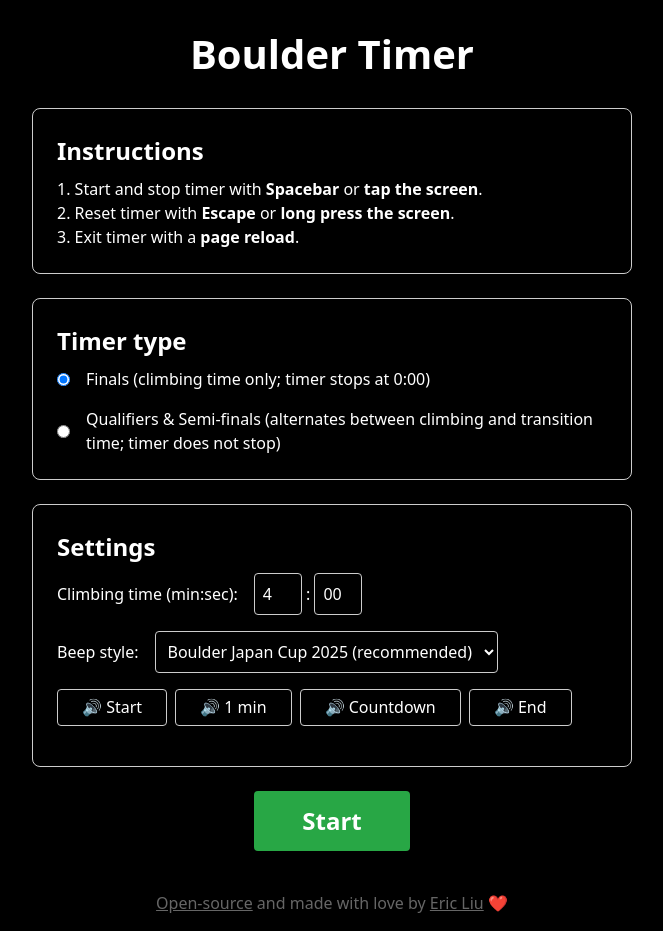
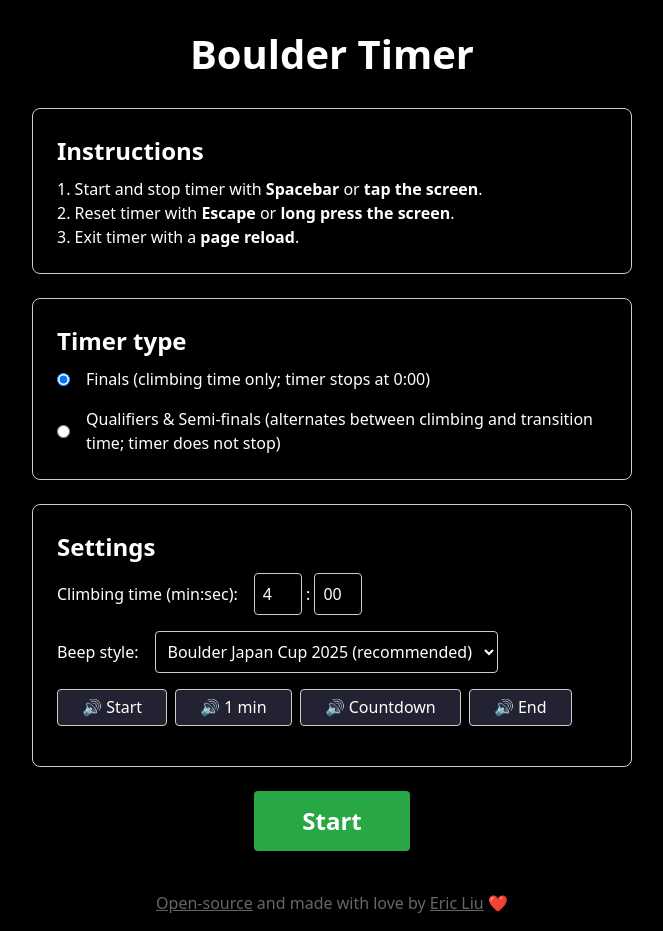
Before and after one commit to latiosu/boulder-timer, a SvelteKit app: page / in a window 1280 px wide. Shown: the whole page, without its empty margins (308-971 px from the left). Built offline with nearby package versions, Linux system fonts and the light colour scheme.

Commit message:
style: add background colour to example sound buttons

```diff
--- a/src/routes/+page.svelte
+++ b/src/routes/+page.svelte
@@ -236,6 +236,10 @@
 		font-size: 1rem;
 	}
 
+	.example-sound {
+		background-color: #223;
+	}
+
 	.start-button {
 		background-color: #28a745;
 		color: white;
```
